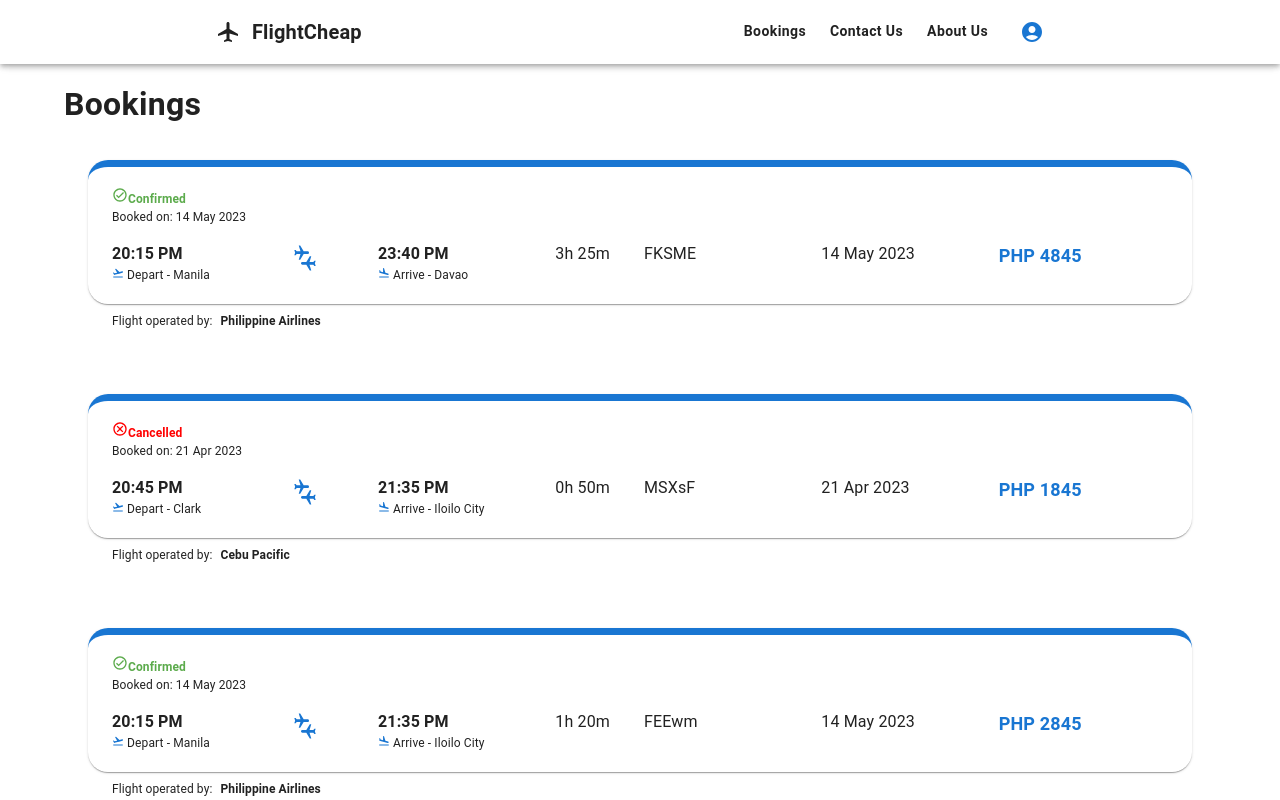
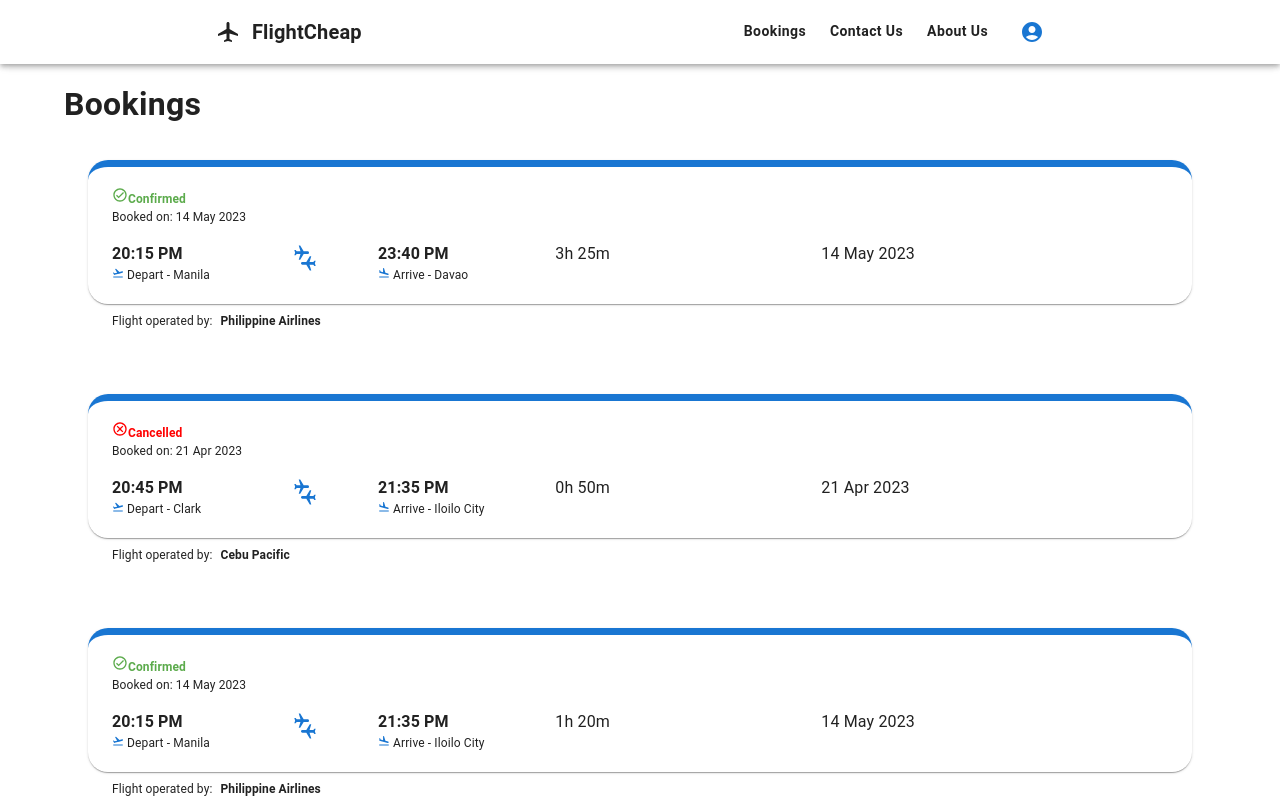
Before and after one commit to cbondoc/flight_cheap, a Next.js app: page /bookings in a window 1280 px wide. Shown: the top 800 px of the page. Built offline with nearby package versions, Linux system fonts and the light colour scheme.

Commit message:
temporarily commented values causing error on live vercel

```diff
--- a/src/components/BookingItem.js
+++ b/src/components/BookingItem.js
@@ -79,7 +79,7 @@ function BookingItem({ booking }) {
           </Grid>
           <Grid item xs={2}>
             {/* TODO: Comment this line to fix vercel issue */}
-            <Typography>{booking.booking_token.slice(0, 5)}</Typography>
+            {/* <Typography>{booking.booking_token.slice(0, 5)}</Typography> */}
           </Grid>
           <Grid item xs={2}>
             <Typography>
@@ -89,7 +89,7 @@ function BookingItem({ booking }) {
           <Grid item xs={2}>
             <Typography fontSize={18} color="#1976d2" fontWeight={600}>
               {/* TODO: Comment this line tto fix vercel issue  */}
-              PHP {booking.conversion.PHP}
+              {/* PHP {booking.conversion.PHP} */}
             </Typography>
           </Grid>
         </Grid>
```
